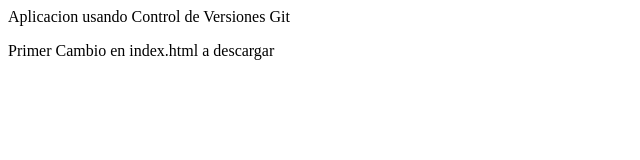
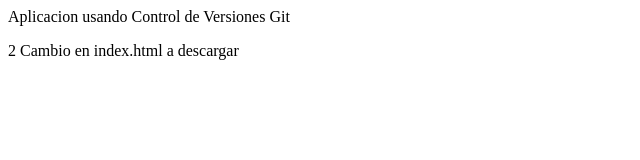
Before and after one commit to raulocola/PruebaJava, a plain HTML site: page web/index.html in a window 1280 px wide. Shown: the full height of the page, 0-640 px from the left. Drawn offline with Linux system fonts and the light colour scheme.

Commit message:
Update index.html
asdasd

```diff
--- a/web/index.html
+++ b/web/index.html
@@ -12,6 +12,6 @@
     </head>
     <body>
         <div>Aplicacion usando Control de Versiones Git</div>
-        <p>Primer Cambio en index.html a descargar</p>
+        <p>2 Cambio en index.html a descargar</p>
     </body>
 </html>
```
